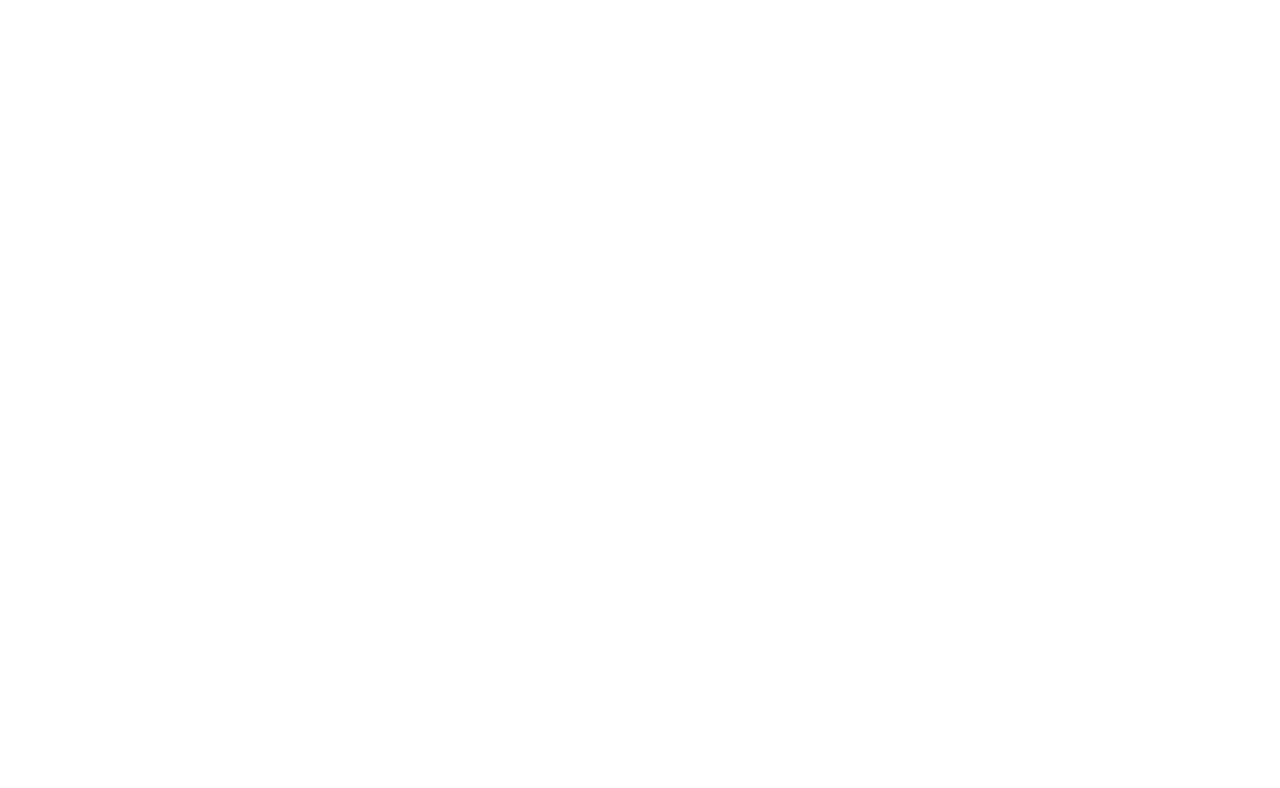
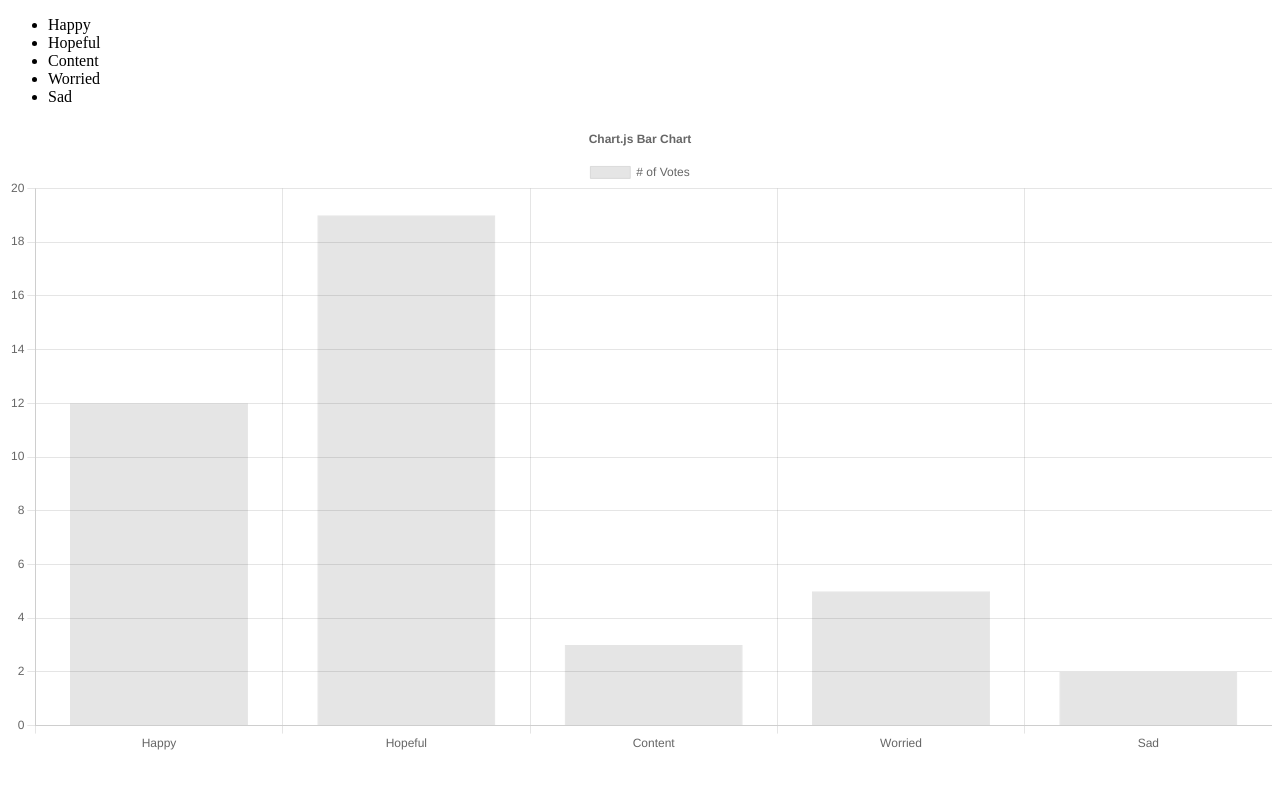
Before and after one commit to jrob112/Mental-Health-App, a React app: page /moods in a window 1280 px wide. Before the commit this address had no page. Shown: the top 788 px of the page. Built offline with nearby package versions, Linux system fonts and the light colour scheme.

Commit message:
merge commit

```diff
--- a/client/index.html
+++ b/client/index.html
@@ -3,6 +3,5 @@
   <head></head>
   <body>
     <div id="root"></div>
-    <script src="index.jsx"></script>
   </body>
 </html>
--- a/client/src/components/App.jsx
+++ b/client/src/components/App.jsx
@@ -3,6 +3,9 @@
 import HomePage from './HomePage.jsx';
 import Journal from './Journal.jsx';
 import Login from './Login.jsx';
+import Moods from './Moods.jsx';
+
+
 
 const App = () => {
   return (
@@ -10,6 +13,7 @@
       <Routes>
         <Route path='/home' element={<HomePage />} />
         <Route path='/journal' element={<Journal />} />
+        <Route path='/moods' element={<Moods />} />
         <Route path='/' element={<Login />}/>
       </Routes>
     </>
--- a/client/src/components/Journal.jsx
+++ b/client/src/components/Journal.jsx
@@ -15,12 +15,13 @@
   const [journals, setJournals] = useState([]);
   const [title, setTitle] = useState('');
   const [body, setBody] = useState('');
+  const journalsRef = useRef(journals);
 
   useEffect(() => {
     axios.get(`/api/${userId}/journal`)
       .then(({ data }) => { setJournals(data); })
       .catch((err) => console.error('Could not get journal entries: ', err));
-  })
+  }, [journalsRef])
 
   return (
     <>
--- /dev/null
+++ b/client/src/components/Moods.jsx
@@ -0,0 +1,24 @@
+import React from "react";
+import MoodsChart from "./MoodsChart.jsx";
+
+const moodsArr = [
+  "Happy",
+  "Hopeful",
+  "Content",
+  "Worried",
+  "Sad"
+]
+
+
+const Moods = () => {
+  return (
+    <div>
+      <ul>
+        { moodsArr.map((mood, i) => <li key={i}>{mood}</li>)}
+      </ul>
+      <MoodsChart />
+    </div>
+  )
+};
+
+export default Moods;
--- /dev/null
+++ b/client/src/components/MoodsChart.jsx
@@ -0,0 +1,74 @@
+import React from "react";
+import {
+  Chart as ChartJS,
+  CategoryScale,
+  LinearScale,
+  BarElement,
+  Title,
+  Tooltip,
+  Legend,
+} from 'chart.js';
+import { Bar } from 'react-chartjs-2';
+ChartJS.register(
+  CategoryScale,
+  LinearScale,
+  BarElement,
+  Title,
+  Tooltip,
+  Legend
+);
+
+const MoodsChart = () => {
+  const ctx = document.getElementById('myChart');
+  const options = {
+    responsive: true,
+    plugins: {
+      legend: {
+        position: 'top',
+      },
+      title: {
+        display: true,
+        text: 'Chart.js Bar Chart',
+      },
+    },
+  };
+
+  const labels = ['Happy', 'Hopeful', 'Content', 'Worried', 'Sad'];
+
+  const data = {
+    labels,
+    datasets: [{
+      label: '# of Votes',
+      data: [12, 19, 3, 5, 2],
+      borderWidth: 1
+    }]
+  };
+
+
+  return (
+    <Bar options={options} data={data} />
+    // <Chart
+    //       type='bar'
+    //       data={
+    //         {
+    //           labels: ['Happy', 'Hopeful', 'Content', 'Worried', 'Sad'],
+    //           datasets: [{
+    //             label: '# of Votes',
+    //             data: [12, 19, 3, 5, 2],
+    //             borderWidth: 1
+    //           }]
+    //         }
+    //       }
+          // options={
+          //   {
+          //     scales: {
+          //     y: {
+          //       beginAtZero: true
+          //     }
+          //   }
+          // }}
+    // />
+  )
+}
+
+export default MoodsChart;
--- a/package.json
+++ b/package.json
@@ -38,12 +38,14 @@
     "@mui/material": "^5.15.17",
     "axios": "^1.6.8",
     "body-parser": "^1.20.2",
+    "chart.js": "^4.4.2",
     "express": "^4.19.2",
     "express-session": "^1.18.0",
     "mysql2": "^3.9.7",
     "passport": "^0.7.0",
     "passport-google-oauth2": "^0.2.0",
     "react": "^18.3.1",
+    "react-chartjs-2": "^5.2.0",
     "react-dom": "^18.3.1",
     "react-router": "^6.23.0",
     "react-router-dom": "^6.23.0",
```
Also changed, not shown: client/src/components/Mood.jsx (deleted), 3 other files (tests, documents, lock files or other folders).
